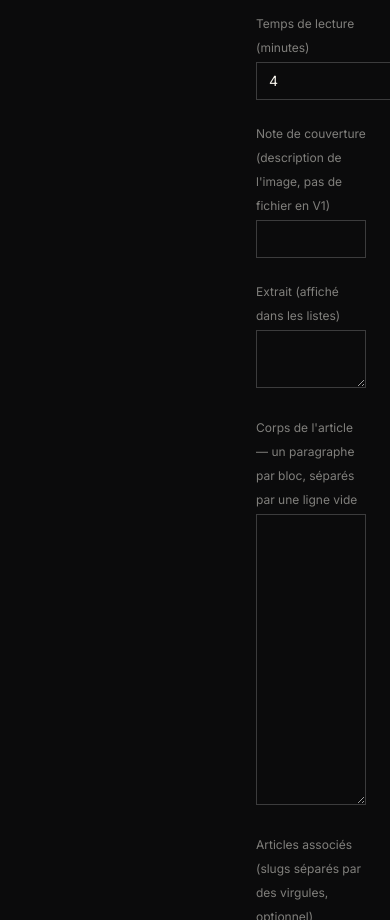
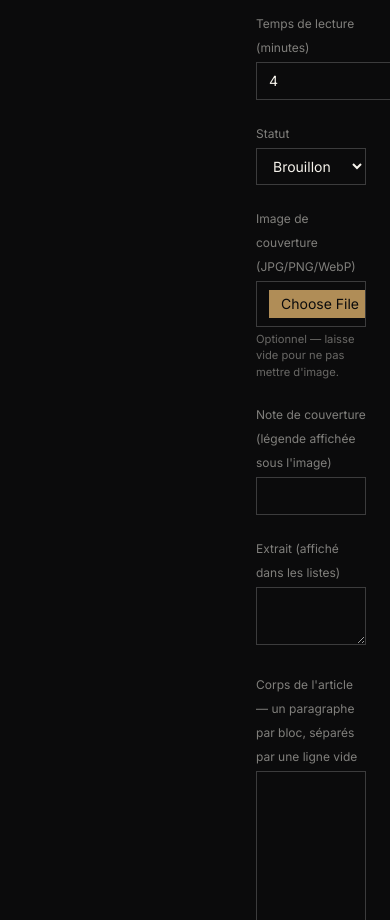
Before and after one commit to ateukengbrice5-code/introverti, a Next.js app: page /admin/articles/new in a window 390 px wide. Shown: the part 1100-2020 px from the top of the page. Built offline with nearby package versions, Linux system fonts and the light colour scheme; no server answers; the database is empty.

Commit message:
slug update

```diff
--- a/src/app/admin/articles/ArticleForm.tsx
+++ b/src/app/admin/articles/ArticleForm.tsx
@@ -85,7 +85,44 @@ export default function ArticleForm({
         </Field>
       </div>
 
-      <Field label="Note de couverture (description de l'image, pas de fichier en V1)">
+      <div className="grid gap-5 sm:grid-cols-2">
+        <Field label="Statut">
+          <select
+            name="status"
+            defaultValue={article?.status ?? "draft"}
+            required
+            className="w-full border border-white/20 bg-ink px-3 py-2 text-sm focus:border-gold"
+          >
+            <option value="draft">Brouillon</option>
+            <option value="review">En relecture</option>
+            <option value="scheduled">Programmé</option>
+            <option value="published">Publié</option>
+            <option value="archived">Archivé</option>
+          </select>
+        </Field>
+      </div>
+
+      <Field label="Image de couverture (JPG/PNG/WebP)">
+        {article?.cover_image_url && (
+          // eslint-disable-next-line @next/next/no-img-element
+          <img
+            src={article.cover_image_url}
+            alt=""
+            className="mb-2 h-32 w-full rounded object-cover"
+          />
+        )}
+        <input
+          type="file"
+          name="cover_image"
+          accept="image/png,image/jpeg,image/webp"
+          className="w-full border border-white/20 bg-transparent px-3 py-2 text-sm file:mr-3 file:border-0 file:bg-gold file:px-3 file:py-1 file:text-ink"
+        />
+        <p className="mt-1 text-[0.7rem] text-paper/40">
+          {article?.cover_image_url ? "Laisse vide pour garder l'image actuelle." : "Optionnel — laisse vide pour ne pas mettre d'image."}
+        </p>
+      </Field>
+
+      <Field label="Note de couverture (légende affichée sous l'image)">
         <input name="cover_note" defaultValue={article?.cover_note} required className="w-full border border-white/20 bg-transparent px-3 py-2 text-sm focus:border-gold" />
       </Field>
 
--- a/src/app/admin/articles/[slug]/edit/page.tsx
+++ b/src/app/admin/articles/[slug]/edit/page.tsx
@@ -1,7 +1,7 @@
 import { notFound } from "next/navigation";
 import Link from "next/link";
 import type { Metadata } from "next";
-import { getArticle, getCategories } from "@/lib/data/articles";
+import { getArticleAdmin, getCategories } from "@/lib/data/articles";
 import ArticleForm from "../../ArticleForm";
 import { updateArticle, deleteArticle } from "../../actions";
 
@@ -9,7 +9,7 @@ export const metadata: Metadata = { title: "Admin · Modifier l'article", robots
 
 export default async function EditArticlePage({ params }: { params: Promise<{ slug: string }> }) {
   const { slug } = await params;
-  const [article, categories] = await Promise.all([getArticle(slug), getCategories()]);
+  const [article, categories] = await Promise.all([getArticleAdmin(slug), getCategories()]);
   if (!article) notFound();
 
   const boundUpdate = updateArticle.bind(null, slug);
--- a/src/app/admin/articles/actions.ts
+++ b/src/app/admin/articles/actions.ts
@@ -1,8 +1,33 @@
 "use server";
 
+import { randomUUID } from "crypto";
 import { revalidatePath } from "next/cache";
 import { redirect } from "next/navigation";
 import { getSupabaseAdmin } from "@/lib/supabase/admin";
+
+const COVER_BUCKET = "article-images";
+
+/**
+ * Upload l'image de couverture envoyée dans le formulaire (si présente) vers
+ * Supabase Storage et renvoie son URL publique. Retourne undefined si aucun
+ * fichier n'a été fourni (champ laissé vide), pour ne pas écraser l'image
+ * existante lors d'une modification.
+ */
+async function uploadCoverImage(formData: FormData, slug: string): Promise<string | undefined> {
+  const file = formData.get("cover_image");
+  if (!(file instanceof File) || file.size === 0) return undefined;
+
+  const ext = file.name.split(".").pop()?.toLowerCase() || "jpg";
+  const path = `${slug}-${randomUUID()}.${ext}`;
+
+  const { error } = await getSupabaseAdmin()
+    .storage.from(COVER_BUCKET)
+    .upload(path, file, { contentType: file.type, upsert: false });
+  if (error) throw new Error(`Échec de l'upload de l'image : ${error.message}`);
+
+  const { data } = getSupabaseAdmin().storage.from(COVER_BUCKET).getPublicUrl(path);
+  return data.publicUrl;
+}
 
 function parseBody(raw: string): string[] {
   return raw
@@ -31,6 +56,7 @@ function articleFromForm(formData: FormData) {
     excerpt: String(formData.get("excerpt") ?? "").trim(),
     body: parseBody(String(formData.get("body") ?? "")),
     related: parseSlugList(String(formData.get("related") ?? "")),
+    status: String(formData.get("status") ?? "draft").trim(),
   };
 }
 
@@ -45,7 +71,11 @@ export async function createArticle(formData: FormData) {
   const article = articleFromForm(formData);
   if (!article.slug) throw new Error("Le slug est obligatoire.");
 
-  const { error } = await getSupabaseAdmin().from("articles").insert(article);
+  const cover_image_url = await uploadCoverImage(formData, article.slug);
+
+  const { error } = await getSupabaseAdmin()
+    .from("articles")
+    .insert({ ...article, ...(cover_image_url ? { cover_image_url } : {}) });
   if (error) throw new Error(error.message);
 
   revalidateArticleSurfaces(article.slug);
@@ -54,6 +84,7 @@ export async function createArticle(formData: FormData) {
 
 export async function updateArticle(slug: string, formData: FormData) {
   const article = articleFromForm(formData);
+  const cover_image_url = await uploadCoverImage(formData, slug);
 
   const { error } = await getSupabaseAdmin()
     .from("articles")
@@ -68,6 +99,8 @@ export async function updateArticle(slug: string, formData: FormData) {
       excerpt: article.excerpt,
       body: article.body,
       related: article.related,
+      status: article.status,
+      ...(cover_image_url ? { cover_image_url } : {}),
     })
     .eq("slug", slug);
 
--- a/src/app/admin/articles/page.tsx
+++ b/src/app/admin/articles/page.tsx
@@ -1,12 +1,20 @@
 import Link from "next/link";
 import type { Metadata } from "next";
-import { getArticles } from "@/lib/data/articles";
+import { getArticlesAdmin } from "@/lib/data/articles";
 import { deleteArticle } from "./actions";
 
 export const metadata: Metadata = { title: "Admin · Articles", robots: { index: false, follow: false } };
 
+const STATUS_LABELS: Record<string, string> = {
+  draft: "Brouillon",
+  review: "En relecture",
+  scheduled: "Programmé",
+  published: "Publié",
+  archived: "Archivé",
+};
+
 export default async function AdminArticlesPage() {
-  const articles = await getArticles();
+  const articles = await getArticlesAdmin();
 
   return (
     <div>
@@ -24,7 +32,18 @@ export default async function AdminArticlesPage() {
         {articles.map((a) => (
           <li key={a.slug} className="flex flex-col gap-2 py-4 sm:flex-row sm:items-center sm:justify-between">
             <div>
-              <p className="font-display text-lg">{a.title}</p>
+              <p className="font-display text-lg">
+                {a.title}{" "}
+                <span
+                  className={`ml-2 rounded-full border px-2 py-0.5 align-middle font-mono text-[0.6rem] uppercase tracking-widest ${
+                    a.status === "published"
+                      ? "border-gold/40 text-gold"
+                      : "border-white/20 text-paper/50"
+                  }`}
+                >
+                  {STATUS_LABELS[a.status] ?? a.status}
+                </span>
+              </p>
               <p className="text-xs text-paper/40">{a.category} · {a.published_at} · /{a.slug}</p>
             </div>
             <div className="flex items-center gap-4">
--- a/src/app/reflexions/[slug]/page.tsx
+++ b/src/app/reflexions/[slug]/page.tsx
@@ -67,6 +67,14 @@ export default async function ArticlePage({ params }: { params: Promise<{ slug:
         <span>{article.reading_minutes} min de lecture</span>
       </div>
 
+      {article.cover_image_url && (
+        // eslint-disable-next-line @next/next/no-img-element
+        <img
+          src={article.cover_image_url}
+          alt={article.cover_note}
+          className="mt-8 aspect-video w-full rounded object-cover"
+        />
+      )}
       <p className="mt-8 border-l-2 border-gold/60 pl-4 text-sm italic text-paper/50">{article.cover_note}</p>
 
       <div className="mt-10 flex flex-col gap-5 text-base leading-relaxed text-paper/85">
--- a/src/lib/data/articles.ts
+++ b/src/lib/data/articles.ts
@@ -1,4 +1,5 @@
 import { getSupabase } from "@/lib/supabase/client";
+import { getSupabaseAdmin } from "@/lib/supabase/admin";
 import { Article, Category } from "@/lib/types";
 
 export async function getCategories(): Promise<Category[]> {
@@ -27,3 +28,23 @@ export async function getArticle(slug: string): Promise<Article | undefined> {
   if (error) throw error;
   return (data as Article) ?? undefined;
 }
+
+/**
+ * Variantes admin : utilisent la clé service_role (contourne le RLS), donc
+ * voient TOUS les statuts (draft, review, scheduled, published, archived).
+ * Réservées aux pages sous /admin — ne jamais les utiliser sur le site public.
+ */
+export async function getArticlesAdmin(): Promise<Article[]> {
+  const { data, error } = await getSupabaseAdmin()
+    .from("articles")
+    .select("*")
+    .order("published_at", { ascending: false });
+  if (error) throw error;
+  return data as Article[];
+}
+
+export async function getArticleAdmin(slug: string): Promise<Article | undefined> {
+  const { data, error } = await getSupabaseAdmin().from("articles").select("*").eq("slug", slug).maybeSingle();
+  if (error) throw error;
+  return (data as Article) ?? undefined;
+}
--- a/src/lib/types.ts
+++ b/src/lib/types.ts
@@ -31,6 +31,8 @@ export interface Category {
   description: string;
 }
 
+export type ArticleStatus = "draft" | "review" | "scheduled" | "published" | "archived";
+
 export interface Article {
   slug: string;
   title: string;
@@ -39,10 +41,12 @@ export interface Article {
   author: string;
   published_at: ISODate;
   reading_minutes: number;
-  cover_note: string; // description texte de l'image de couverture (pas de lorem ipsum, pas d'asset binaire en V1)
+  cover_note: string; // légende affichée sous l'image de couverture
+  cover_image_url?: string | null; // URL publique de l'image de couverture (Supabase Storage)
   excerpt: string;
   body: string[]; // paragraphes
   related?: string[]; // slugs d'articles associés
+  status: ArticleStatus;
 }
 
 /** Une des 6 grandes thématiques de la section "Comprendre" (section 6). */
```
